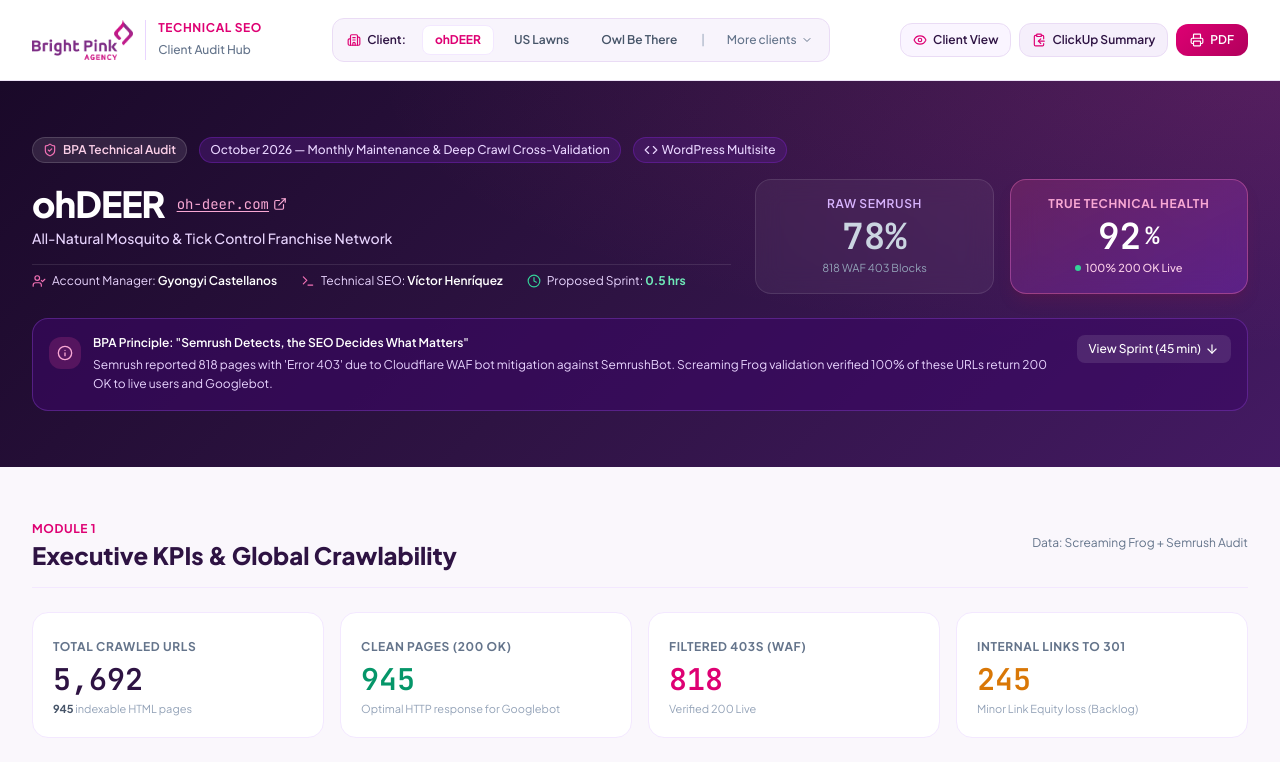
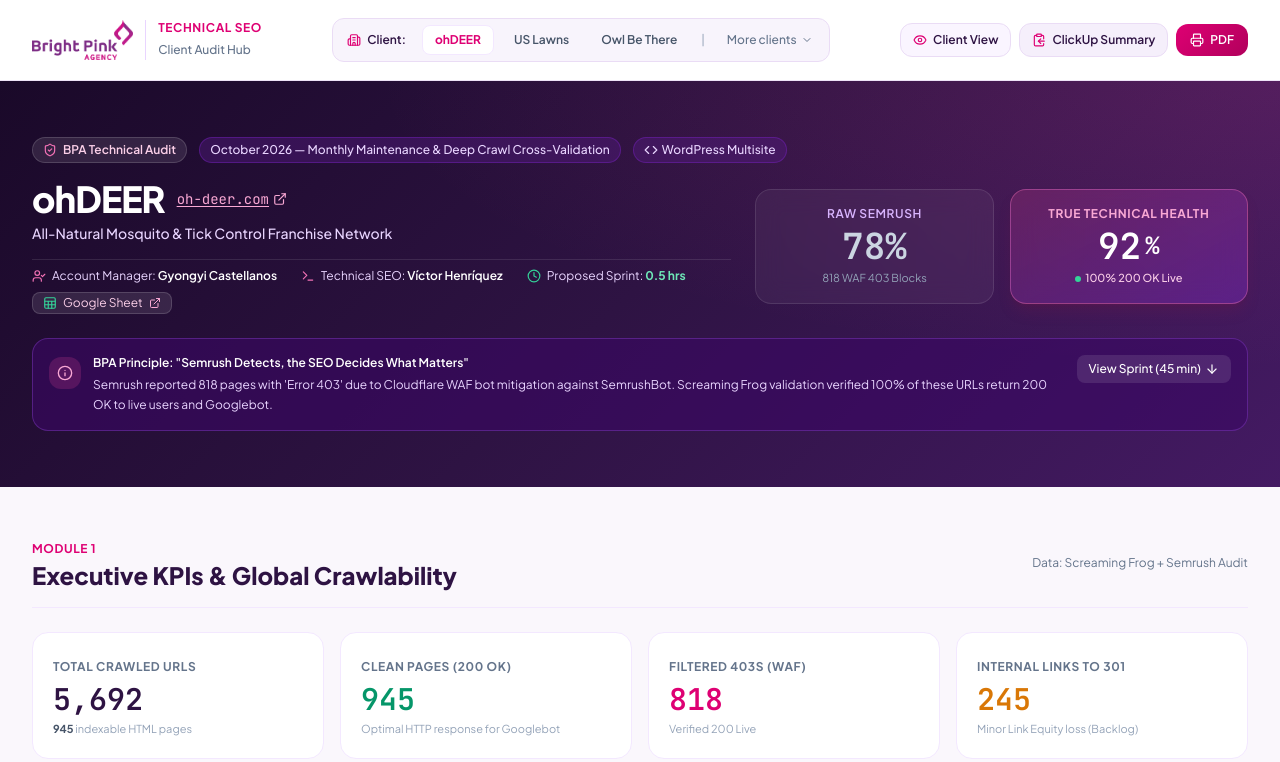
Before and after one commit to victorhenriquez-glitch/bpa-audit-hub, a website: page index.html in a window 1280 px wide. Shown: the top 762 px of the page. Drawn offline with nearby package versions, Linux system fonts and the light colour scheme.

Commit message:
refactor(owl-be-there): link canonical Google Sheet, route titles to Content Team, and fix image 200 OK URLs

````diff
--- a/index.html
+++ b/index.html
@@ -179,6 +179,11 @@
               <i data-lucide="clock" class="w-3.5 h-3.5 text-emerald-400"></i>
               <span>Proposed Sprint: <strong id="hero-sprint-time" class="text-emerald-300 font-bold">0.75 hrs</strong></span>
             </div>
+            <a id="hero-workbook-link" href="#" target="_blank" rel="noopener noreferrer" class="hidden items-center gap-1.5 text-pink-200 hover:text-white bg-white/10 hover:bg-white/20 px-2.5 py-0.5 rounded-lg border border-white/15 transition-colors" title="Open Canonical Master SEO Workbook in Google Sheets">
+              <i data-lucide="sheet" class="w-3.5 h-3.5 text-emerald-400"></i>
+              <span>Google Sheet</span>
+              <i data-lucide="external-link" class="w-3 h-3 text-pink-300"></i>
+            </a>
           </div>
         </div>
 
@@ -553,9 +558,16 @@
 
       <!-- Modal Footer -->
       <div class="px-6 py-4 border-t border-purple-100 bg-slate-50 flex items-center justify-between">
-        <button onclick="closeModal()" class="px-4 py-2 text-xs font-semibold text-slate-600 hover:text-slate-800">
-          Close
-        </button>
+        <div class="flex items-center gap-2">
+          <button onclick="closeModal()" class="px-4 py-2 text-xs font-semibold text-slate-600 hover:text-slate-800">
+            Close
+          </button>
+          <a id="modal-sheet-link" href="#" target="_blank" rel="noopener noreferrer" class="hidden px-3 py-1.5 rounded-lg text-xs font-semibold text-purple-900 bg-purple-100/70 hover:bg-purple-200 border border-purple-200 items-center gap-1.5 transition-colors">
+            <i data-lucide="sheet" class="w-3.5 h-3.5 text-emerald-600"></i>
+            <span>Open Google Sheet</span>
+            <i data-lucide="external-link" class="w-3 h-3 text-purple-500"></i>
+          </a>
+        </div>
         <button id="modal-copy-ticket-btn" onclick="copyCurrentModalTicket()" class="px-4 py-2 rounded-xl text-xs font-bold text-white gradient-magenta hover:opacity-90 shadow-xs flex items-center gap-1.5 transition-all">
           <i data-lucide="copy" class="w-3.5 h-3.5"></i>
           <span>Copy ClickUp Ticket</span>
--- a/js/app.js
+++ b/js/app.js
@@ -154,6 +154,18 @@
     const elCms = document.getElementById('badge-cms');
     if (elCms && data.cmsStack) {
       elCms.innerHTML = `<i data-lucide="code" class="w-3.5 h-3.5"></i> ${window.sanitize(data.cmsStack.platform)}`;
+    }
+
+    const elWb = document.getElementById('hero-workbook-link');
+    if (elWb) {
+      if (data.workbookUrl) {
+        elWb.href = data.workbookUrl;
+        elWb.classList.remove('hidden');
+        elWb.classList.add('inline-flex');
+      } else {
+        elWb.classList.add('hidden');
+        elWb.classList.remove('inline-flex');
+      }
     }
 
     // Health Scores
@@ -668,6 +680,20 @@
       verifContainer.classList.add('hidden');
     }
 
+    // 11. Google Sheet Link
+    const elModalSheet = document.getElementById('modal-sheet-link');
+    if (elModalSheet) {
+      const wbUrl = task.workbookUrl || client.workbookUrl;
+      if (wbUrl) {
+        elModalSheet.href = wbUrl;
+        elModalSheet.classList.remove('hidden');
+        elModalSheet.classList.add('inline-flex');
+      } else {
+        elModalSheet.classList.add('hidden');
+        elModalSheet.classList.remove('inline-flex');
+      }
+    }
+
     // Show Modal
     if (modal) {
       modal.classList.remove('hidden');
--- a/js/data-store.js
+++ b/js/data-store.js
@@ -484,7 +484,8 @@
     "clientName": "Owl Be There",
     "clientSlug": "owl-be-there",
     "domain": "owlbethere.com",
-    "workbookUrl": "https://docs.google.com/document/d/1qrPUvWdespxclmh_pzzt3C0om2czSN-OocdLfnTpdpw/edit",
+    "workbookUrl": "https://docs.google.com/spreadsheets/d/1Fx8tsCykRmfqG79Cw0o0K7dZYdJMYK3x/edit?gid=1376022516#gid=1376022516",
+    "gdocUrl": "https://docs.google.com/document/d/1qrPUvWdespxclmh_pzzt3C0om2czSN-OocdLfnTpdpw/edit?tab=t.0#heading=h.sxu39jyyah5n",
     "industry": "Senior Living Placement & Advisory Franchise Network (Corporate + 7 Locations)",
     "industry_en": "Senior Living Placement & Advisory Franchise Network (Corporate + 7 Locations)",
     "auditDate": "October 2026",
@@ -522,12 +523,12 @@
       }
     },
     "sprintSummary": {
-      "totalEstimatedMinutes": 35,
-      "totalEstimatedHours": "0.6 hrs",
+      "totalEstimatedMinutes": 24,
+      "totalEstimatedHours": "0.4 hrs",
       "billable": true,
       "approvalStatus": "Ready for AM Retainer Approval (Gyongyi)",
       "approvalStatus_en": "Ready for AM Retainer Approval (Gyongyi)",
-      "budgetImpact": "Austere 35-min CMS Sprint (0.6 hrs of 7.0h monthly retainer — leaves 6.4 hrs untouched and requires zero dev hours this month)."
+      "budgetImpact": "Austere 24-min CMS Sprint (0.4 hrs of 7.0h monthly retainer — leaves 6.6 hrs untouched; editorial review routed to Content Team and complex code to Dev Team)."
     },
     "tasks": [
       {
@@ -538,7 +539,7 @@
         "category": "Local SEO & Metadata",
         "priority": "Critical",
         "status": "Ready for CMS Execution",
-        "assignedRole": "Víctor Henríquez",
+        "assignedRole": "Víctor Henríquez / Content Team",
         "estimatedMinutes": 10,
         "billable": true,
         "rootCause": "WHERE ON PAGE / DOM: <head> -> <meta name=\"description\"> & <meta property=\"og:description\"> (Rank Math Meta Box). Copy-paste territory bleed across 3 franchise 'Assisted Living Placement Guidance' pages: (1) North Orlando (/northorlando/) outputs 'Memphis / Greater Memphis'; (2) Memphis (/memphis/) outputs 'Wilmington and West Chester / Delaware and Pennsylvania'; (3) Wilmington & West Chester (/wilmingtonwestchester/) outputs 'Frederick & Loudoun / Maryland and Virginia'.",
@@ -554,7 +555,7 @@
           "All 3 descriptions remain under 155 characters / 920 pixels."
         ],
         "verificationMethod": "curl -s https://owlbethere.com/northorlando/senior-living-guidance/assisted-living-placement-guidance/ | grep -i 'meta name=\"description\"'",
-        "workbookUrl": "https://docs.google.com/document/d/1qrPUvWdespxclmh_pzzt3C0om2czSN-OocdLfnTpdpw/edit"
+        "workbookUrl": "https://docs.google.com/spreadsheets/d/1Fx8tsCykRmfqG79Cw0o0K7dZYdJMYK3x/edit?gid=1376022516#gid=1376022516"
       },
       {
         "id": "OBT-SPRINT-02",
@@ -582,7 +583,7 @@
           "Blog post CTA link points directly to https://owlbethere.com/contact-us/ (HTTP 200 OK)."
         ],
         "verificationMethod": "curl -s https://owlbethere.com/memphis/ | grep -i 'about-us'",
-        "workbookUrl": "https://docs.google.com/document/d/1qrPUvWdespxclmh_pzzt3C0om2czSN-OocdLfnTpdpw/edit"
+        "workbookUrl": "https://docs.google.com/spreadsheets/d/1Fx8tsCykRmfqG79Cw0o0K7dZYdJMYK3x/edit?gid=1376022516#gid=1376022516"
       },
       {
         "id": "OBT-SPRINT-03",
@@ -595,7 +596,7 @@
         "assignedRole": "Víctor Henríquez",
         "estimatedMinutes": 4,
         "billable": true,
-        "rootCause": "WHERE ON PAGE / DOM:\n1. https://owlbethere.com/contact-us/ -> Section [wp-block-column image-col] right column beside H2 'Looking for a Local Advisor?': <img src=\".../2025/09/Photo-1.jpg\"> has empty alt=\"\".\n2. https://owlbethere.com/senior-living-guidance/assisted-living-placement-guidance/ -> Section [text-image-v8__block] under H2 'Factors Families Should Consider Before Choosing Assisted Living': <img src=\".../2025/07/Frame-38-6.jpg\"> has empty alt=\"\".",
+        "rootCause": "WHERE ON PAGE / DOM:\n1. https://owlbethere.com/contact-us/ -> Section [wp-block-column image-col] right column beside H2 'Looking for a Local Advisor?': <img src=\".../2026/09/Photo-1.jpg\"> has empty alt=\"\".\n2. https://owlbethere.com/senior-living-guidance/assisted-living-placement-guidance/ -> Section [text-image-v8__block] under H2 'Factors Families Should Consider Before Choosing Assisted Living': <img src=\".../2026/07/Frame-38-6.jpg\"> has empty alt=\"\".",
         "businessImpact": "Improves WCAG 2.1 Level A accessibility compliance for screen readers and strengthens contextual image relevance on core Corporate conversion pages.",
         "sampleUrls": [
           "https://owlbethere.com/contact-us/",
@@ -606,35 +607,35 @@
           "Both editorial images render non-empty, descriptive alt attributes in live HTML source."
         ],
         "verificationMethod": "curl -s https://owlbethere.com/contact-us/ | grep -i 'Photo-1.jpg'",
-        "workbookUrl": "https://docs.google.com/document/d/1qrPUvWdespxclmh_pzzt3C0om2czSN-OocdLfnTpdpw/edit"
+        "workbookUrl": "https://docs.google.com/spreadsheets/d/1Fx8tsCykRmfqG79Cw0o0K7dZYdJMYK3x/edit?gid=1376022516#gid=1376022516"
       },
       {
-        "id": "OBT-SPRINT-04",
-        "phase": "Current Sprint",
+        "id": "OBT-CONTENT-01",
+        "phase": "Phase 2 (Content & Strategy)",
         "sprintOrder": 4,
-        "title": "Optimize Truncated SERP Titles (>60c, 7 Pages) & Meta Descriptions (>155c, 16 Pages)",
-        "category": "On-Page SEO & CTR",
-        "priority": "Medium",
-        "status": "Ready for CMS Execution",
-        "assignedRole": "Víctor Henríquez",
-        "estimatedMinutes": 11,
+        "title": "Editorial Strategy Review: Truncated Titles (>60c, 7 Pages) & Meta Descriptions (>155c, 19 Pages)",
+        "category": "Content & Editorial Strategy",
+        "priority": "Low",
+        "status": "Queued for Content Review",
+        "assignedRole": "Content Team (Dana / Octav) & Víctor Henríquez",
+        "estimatedMinutes": 30,
         "billable": true,
-        "rootCause": "WHERE ON PAGE / DOM: <head> -> <title> & <meta name=\"description\"> (Rank Math Snippet Editor). Screaming Frog identified 7 indexable pages with <title> tags exceeding 60 characters / 580px (primarily /wilmingtonwestchester/ service and contact pages up to 68 chars / 625px) and 16 additional pages with meta descriptions exceeding 155 characters / 985px (up to 203 chars / 1,310px on /wilmingtonwestchester/about-us/).",
-        "businessImpact": "Prevents Google SERP ellipsis (...) truncation on local franchise landing pages and blog posts, improving organic click-through rate (CTR).",
+        "rootCause": "WHERE ON PAGE / DOM: <head> -> <title> & <meta name=\"description\">. Screaming Frog crawler advisory audit flags: (1) 7 franchise landing pages where <title> tags measure 61-68 characters (e.g., /wilmingtonwestchester/contact-us/ at 68 chars: 'Contact Owl Be There Wilmington–West Chester | Senior Living Advisor'); (2) 19 pages where meta descriptions measure 156-163 characters (just 1 to 8 characters past the ideal 155c cutoff, with /wilmingtonwestchester/about-us/ at 203 chars). NOTE: These pages are NOT technically broken; they represent minor SERP snippet truncation. Changing them requires content and branding alignment so as not to dilute local keyword intent or brand tone.",
+        "businessImpact": "Optimizes Google SERP snippet display without ellipses (...) on local search results, improving organic click-through rate while protecting branding copy.",
         "sampleUrls": [
           "https://owlbethere.com/wilmingtonwestchester/about-us/",
           "https://owlbethere.com/wilmingtonwestchester/contact-us/",
-          "https://owlbethere.com/wilmingtonwestchester/senior-living-guidance/memory-care-placement-guidance/",
-          "https://owlbethere.com/charleston/about-us/",
-          "https://owlbethere.com/blog/finding-peace-of-mind-when-a-loved-one-has-dementia/"
+          "https://owlbethere.com/greaterwashingtondc/contact-us/",
+          "https://owlbethere.com/charleston/senior-living-guidance/independent-living-advisors/",
+          "https://owlbethere.com/charlottesouth/senior-living-guidance/continuing-care-retirement-communities-guidance/"
         ],
-        "technicalInstructions": "1. In Rank Math Snippet Editor across the 7 long-title pages (listed in Master Workbook Tab 2 under OBT-SPRINT-04), tighten title tags to <= 60 characters (e.g., 'Contact Us - Wilmington & West Chester | Owl Be There' -> 53 chars).\n2. Trim the 16 over-length meta descriptions (particularly /wilmingtonwestchester/about-us/ at 203 chars and /charleston/about-us/ at 176 chars) to 140-155 characters (< 920px).",
+        "technicalInstructions": "1. Content Specialists (Dana / Octav) review the 7 titles and 19 descriptions documented in Tab 2 of the Master Technical SEO Workbook.\n2. Tighten titles to <= 60 characters while preserving the local city and primary service keyword.\n3. Trim meta descriptions to 140-155 characters (e.g. trimming trailing boilerplate) so Google displays full sentences in search snippets.\n4. Apply changes via WordPress Rank Math snippet editor during regular copy review.",
         "acceptanceCriteria": [
-          "All targeted titles measure <= 60 characters and <= 580 pixels.",
-          "All targeted meta descriptions measure <= 155 characters and <= 920 pixels."
+          "Reviewed titles measure <= 60 characters and <= 580 pixels.",
+          "Reviewed descriptions measure 140-155 characters without losing geographic keyword targeting."
         ],
-        "verificationMethod": "Screaming Frog list-mode verification of the 23 updated URLs.",
-        "workbookUrl": "https://docs.google.com/document/d/1qrPUvWdespxclmh_pzzt3C0om2czSN-OocdLfnTpdpw/edit"
+        "verificationMethod": "Cross-reference updated titles/descriptions against Master Workbook Tab 2.",
+        "workbookUrl": "https://docs.google.com/spreadsheets/d/1Fx8tsCykRmfqG79Cw0o0K7dZYdJMYK3x/edit?gid=1376022516#gid=1376022516"
       },
       {
         "id": "OBT-DEV-01",
@@ -660,7 +661,7 @@
           "Zero duplicate H1s reported across blog archives."
         ],
         "verificationMethod": "curl -s https://owlbethere.com/blog/category/cost-planning/ | grep -i '<h1'",
-        "workbookUrl": "https://docs.google.com/document/d/1qrPUvWdespxclmh_pzzt3C0om2czSN-OocdLfnTpdpw/edit"
+        "workbookUrl": "https://docs.google.com/spreadsheets/d/1Fx8tsCykRmfqG79Cw0o0K7dZYdJMYK3x/edit?gid=1376022516#gid=1376022516"
       },
       {
         "id": "OBT-DEV-02",
@@ -690,34 +691,34 @@
           "State entities in areaServed use @type: AdministrativeArea with 0 warnings in Google Rich Results Test."
         ],
         "verificationMethod": "curl -s https://owlbethere.com/charleston/ | grep -o 'GeoCoordinates'",
-        "workbookUrl": "https://docs.google.com/document/d/1qrPUvWdespxclmh_pzzt3C0om2czSN-OocdLfnTpdpw/edit"
+        "workbookUrl": "https://docs.google.com/spreadsheets/d/1Fx8tsCykRmfqG79Cw0o0K7dZYdJMYK3x/edit?gid=1376022516#gid=1376022516"
       },
       {
         "id": "OBT-DEV-03",
         "phase": "Phase 2 (November)",
         "sprintOrder": 7,
-        "title": "Convert 4 Uncompressed PNG Assets (901 KB – 1.43 MB Replicated Across 7 Subsites) to WebP",
+        "title": "Convert 4 Heavy PNG Assets (901 KB – 1.43 MB Across Media Folders) to WebP",
         "category": "Core Web Vitals & LCP",
         "priority": "Medium",
         "status": "Queued for Phase 2",
         "assignedRole": "Dev Team",
         "estimatedMinutes": 45,
         "billable": true,
-        "rootCause": "1. SYMPTOM & LIVE EVIDENCE: Screaming Frog identified 30 image URLs exceeding 800 KB caused by 4 uncompressed PNG files cloned across the Corporate site and all 7 franchise media folders:\n• Kelly_and_David_Circular_Transparent-1-1-2.png (1.43 MB) — on /about-us/ inside Leadership Team Grid under 'Meet Our Founders'.\n• group.png (1.19 MB x 7 subsites) — on /[subsite]/senior-living-guidance/ inside Main Guidance Section.\n• hero-photo-assisted-living.png (1.07 MB x 7 subsites) — on /[subsite]/senior-living-guidance/assisted-living-placement-guidance/ inside Above-the-Fold Hero Banner (LCP element).\n• section-photo-living-guidance-hub-933x1024.png (901 KB x 7 subsites) — on /[subsite]/ inside Senior Living Options Section.\n2. ROOT CAUSE: Original high-res PNGs were uploaded into each subsite's `/wp-content/uploads/sites/[id]/` folder without WebP compression.",
+        "rootCause": "1. SYMPTOM & LIVE EVIDENCE: Screaming Frog identified 30 image URLs exceeding 800 KB caused by 4 uncompressed PNG files cloned across the Corporate site and franchise media folders:\n• Kelly_and_David_Circular_Transparent-1-1-2.png (1.43 MB) — on https://owlbethere.com/about-us/ inside Leadership Team Grid under 'Meet Our Founders'.\n• group.png (1.19 MB) — on franchise guidance pages like https://owlbethere.com/greaterwashingtondc/senior-living-guidance/.\n• hero-photo-assisted-living.png (1.07 MB) — on franchise assisted living pages like https://owlbethere.com/wilmingtonwestchester/senior-living-guidance/assisted-living-placement-guidance/ (Above-the-Fold Hero LCP element).\n• section-photo-living-guidance-hub-933x1024.png (901 KB) — on franchise pages like https://owlbethere.com/charleston/senior-living-guidance/.\n2. ROOT CAUSE: Original high-res PNGs were uploaded into subsite `/wp-content/uploads/sites/[id]/2026/` media folders without WebP compression.",
         "businessImpact": "Reduces hero and section image payload by >85% (from ~1.1 MB to <120 KB per page), directly improving mobile Largest Contentful Paint (LCP) across all 7 franchise markets.",
         "sampleUrls": [
-          "https://owlbethere.com/wp-content/uploads/2025/09/Kelly_and_David_Circular_Transparent-1-1-2.png",
-          "https://owlbethere.com/charleston/wp-content/uploads/sites/6/2025/07/hero-photo-assisted-living.png",
-          "https://owlbethere.com/charleston/wp-content/uploads/sites/6/2025/07/group.png",
-          "https://owlbethere.com/charleston/wp-content/uploads/sites/6/2025/07/section-photo-living-guidance-hub-933x1024.png"
+          "https://owlbethere.com/about-us/",
+          "https://owlbethere.com/wilmingtonwestchester/senior-living-guidance/assisted-living-placement-guidance/",
+          "https://owlbethere.com/greaterwashingtondc/senior-living-guidance/",
+          "https://owlbethere.com/charleston/senior-living-guidance/"
         ],
-        "technicalInstructions": "3. READY-TO-TEST CODE / CLI BATCH:\n```bash\nfor f in $(find wp-content/uploads -name \"hero-photo-assisted-living.png\" -o -name \"group.png\" -o -name \"section-photo-living-guidance-hub-933x1024.png\" -o -name \"Kelly_and_David_Circular_Transparent-1-1-2.png\"); do\n  cwebp -q 82 \"$f\" -o \"${f%.png}.webp\"\ndone\n```\n4. ARCHITECTURAL RECOMMENDATION: Trigger WebP Express bulk conversion across all multisite blogs (`sites/3/` through `sites/11/`) or ensure Jetpack Photon CDN rewrites `.png` hero block sources to `format=webp`.",
+        "technicalInstructions": "3. READY-TO-TEST CODE / CLI BATCH:\n```bash\n# Live example verified: /wp-content/uploads/sites/5/2026/07/hero-photo-assisted-living.png\nfor f in $(find wp-content/uploads -name \"hero-photo-assisted-living.png\" -o -name \"group.png\" -o -name \"section-photo-living-guidance-hub-933x1024.png\" -o -name \"Kelly_and_David_Circular_Transparent-1-1-2*.png\"); do\n  cwebp -q 82 \"$f\" -o \"${f%.png}.webp\"\ndone\n```\n4. ARCHITECTURAL RECOMMENDATION: Trigger WebP Express bulk conversion across all multisite upload folders (`sites/3/` through `sites/9/`) or ensure Jetpack Photon CDN rewrites `.png` hero block sources to `format=webp` automatically.",
         "acceptanceCriteria": [
-          "All 4 master images and their 7 subsite copies serve as WebP under 150 KB.",
-          "Zero images > 500 KB remain in Screaming Frog crawl."
+          "All 4 master images and their subsite copies serve as WebP under 150 KB.",
+          "Zero images > 500 KB remain on core service and about pages."
         ],
-        "verificationMethod": "curl -ILs https://owlbethere.com/wp-content/uploads/2025/09/Kelly_and_David_Circular_Transparent-1-1-2.png | grep -i 'content-length'",
-        "workbookUrl": "https://docs.google.com/document/d/1qrPUvWdespxclmh_pzzt3C0om2czSN-OocdLfnTpdpw/edit"
+        "verificationMethod": "curl -ILs https://owlbethere.com/wilmingtonwestchester/wp-content/uploads/sites/5/2026/07/hero-photo-assisted-living.png | grep -i 'content-length'",
+        "workbookUrl": "https://docs.google.com/spreadsheets/d/1Fx8tsCykRmfqG79Cw0o0K7dZYdJMYK3x/edit?gid=1376022516#gid=1376022516"
       },
       {
         "id": "OBT-DEV-04",
@@ -730,19 +731,19 @@
         "assignedRole": "Dev Team",
         "estimatedMinutes": 60,
         "billable": true,
-        "rootCause": "1. SYMPTOM & LIVE EVIDENCE:\n• Semrush flagged 231 warnings for unminified JS/CSS across `/wp-content/themes/owlbethere/assets/js/*.js` and `/wp-content/themes/owlbethere/acf-blocks/*` (71 JS files and 56 CSS files total).\n• Screaming Frog identified 37 decorative background/icon image tags missing an `alt` attribute entirely (`banner-cover-img.jpg` inside `/wp-content/themes/owlbethere/acf-blocks/banner2/cta-v1.php` across 21 pages, plus `play-icon.svg`).\n2. ROOT CAUSE: Build pipeline outputs unminified block assets in production, and decorative `<img>` tags in `cta-v1.php` omit `alt=\"\" role=\"presentation\"`.",
+        "rootCause": "1. SYMPTOM & LIVE EVIDENCE:\n• Semrush flagged 231 warnings for unminified JS/CSS across `/wp-content/themes/owlbethere/assets/js/*.js` and `/wp-content/themes/owlbethere/acf-blocks/*` (71 JS files and 56 CSS files total).\n• Screaming Frog identified 37 decorative background/icon image tags missing an `alt` attribute entirely (`banner-cover-img.jpg` located at `/wp-content/themes/owlbethere/src/images/banner-cover-img.jpg` across 21 pages, plus decorative theme SVGs).\n2. ROOT CAUSE: Theme asset pipeline serves unminified files in production, and decorative `<img>` tags in theme templates omit `alt=\"\" role=\"presentation\"`.",
         "businessImpact": "Clears 231 Semrush asset warnings and silences screen-reader filename announcements on decorative background banners.",
         "sampleUrls": [
-          "https://owlbethere.com/wp-content/themes/owlbethere/acf-blocks/banner2/banner-cover-img.jpg",
-          "https://owlbethere.com/wp-content/themes/owlbethere/assets/images/play-icon.svg"
+          "https://owlbethere.com/",
+          "https://owlbethere.com/wp-content/themes/owlbethere/src/images/banner-cover-img.jpg"
         ],
-        "technicalInstructions": "3. READY-TO-TEST CODE (PHP):\n```php\n// In /wp-content/themes/owlbethere/acf-blocks/banner2/cta-v1.php\n<img src=\"<?php echo esc_url( get_template_directory_uri() . '/acf-blocks/banner2/banner-cover-img.jpg' ); ?>\" alt=\"\" role=\"presentation\" loading=\"lazy\" decoding=\"async\" />\n```\n4. ARCHITECTURAL RECOMMENDATION: Add `alt=\"\" role=\"presentation\"` to decorative template `<img>` tags in `owlbethere` parent theme and enable production asset minification (`terser` / `cssnano`) in the theme build step.",
+        "technicalInstructions": "3. READY-TO-TEST CODE (PHP):\n```php\n// In theme banner template-part\n<img src=\"<?php echo esc_url( get_template_directory_uri() . '/src/images/banner-cover-img.jpg' ); ?>\" alt=\"\" role=\"presentation\" loading=\"lazy\" decoding=\"async\" />\n```\n4. ARCHITECTURAL RECOMMENDATION: Add `alt=\"\" role=\"presentation\"` to decorative template `<img>` tags in `owlbethere` parent theme and enable production asset minification (`terser` / `cssnano`) in the SCSS/JS build pipeline.",
         "acceptanceCriteria": [
-          "banner-cover-img.jpg and play-icon.svg include explicit alt=\"\" role=\"presentation\" in HTML output.",
+          "banner-cover-img.jpg includes explicit alt=\"\" role=\"presentation\" in HTML output.",
           "Theme CSS and JS assets serve minified in production."
         ],
         "verificationMethod": "curl -s https://owlbethere.com/ | grep -i 'banner-cover-img.jpg'",
-        "workbookUrl": "https://docs.google.com/document/d/1qrPUvWdespxclmh_pzzt3C0om2czSN-OocdLfnTpdpw/edit"
+        "workbookUrl": "https://docs.google.com/spreadsheets/d/1Fx8tsCykRmfqG79Cw0o0K7dZYdJMYK3x/edit?gid=1376022516#gid=1376022516"
       },
       {
         "id": "OBT-DEV-05",
@@ -767,7 +768,7 @@
           "https://owlbethere.com/llms.txt returns HTTP/2 200 with text/plain or text/markdown content."
         ],
         "verificationMethod": "curl -ILs -A 'SiteAuditBot/0.97' https://owlbethere.com/",
-        "workbookUrl": "https://docs.google.com/document/d/1qrPUvWdespxclmh_pzzt3C0om2czSN-OocdLfnTpdpw/edit"
+        "workbookUrl": "https://docs.google.com/spreadsheets/d/1Fx8tsCykRmfqG79Cw0o0K7dZYdJMYK3x/edit?gid=1376022516#gid=1376022516"
       }
     ],
     "completedTasks": [
--- a/test_suite.js
+++ b/test_suite.js
@@ -237,8 +237,9 @@
 assert(owlPassed, 'switchClient("owl-be-there") executes without errors');
 assert(elementsMap['client-name'].textContent === 'Owl Be There', 'Owl Be There client-name element populated correctly');
 assert(elementsMap['count-all'].textContent === 9, 'Owl Be There total tasks count is 9');
-assert(elementsMap['count-sprint'].textContent === 4, 'Owl Be There current sprint tasks count is 4');
+assert(elementsMap['count-sprint'].textContent === 3, 'Owl Be There current sprint tasks count is 3');
 assert(elementsMap['count-dev'].textContent === 5, 'Owl Be There Dev Team tasks count is 5');
+assert(elementsMap['count-content'].textContent >= 1, 'Owl Be There has Content Team tasks');
 
 const owlDevTasks = owl.tasks.filter(t => t.id.startsWith('OBT-DEV-'));
 assert(owlDevTasks.every(t => t.assignedRole === 'Dev Team'), 'All Owl Be There dev tasks are assigned strictly to "Dev Team"');
@@ -252,7 +253,7 @@
     console.error(`Error opening modal for ${task.id}:`, e);
   }
   assert(modalPassed, `Modal opens cleanly for Owl Be There task ${task.id}`);
-  assert(Boolean(task.workbookUrl), `Task ${task.id} includes workbookUrl traceability link`);
+  assert(Boolean(task.workbookUrl && task.workbookUrl.includes('1Fx8tsCykRmfqG79Cw0o0K7dZYdJMYK3x')), `Task ${task.id} includes Google Sheet workbookUrl link`);
 }
 
 console.log('\n====================================================');
````
Also changed, not shown: data/clients/owl-be-there.json (+48 -47 lines).
